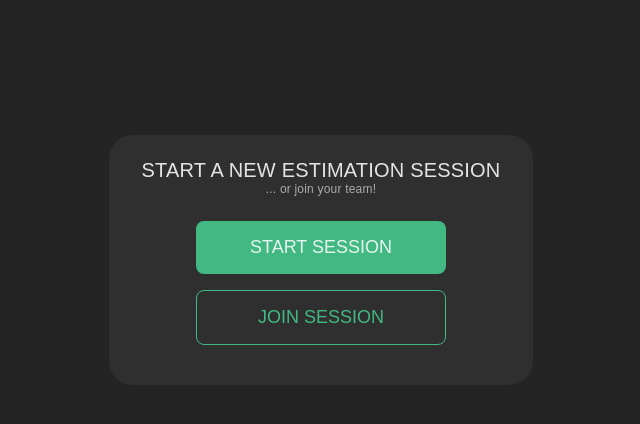
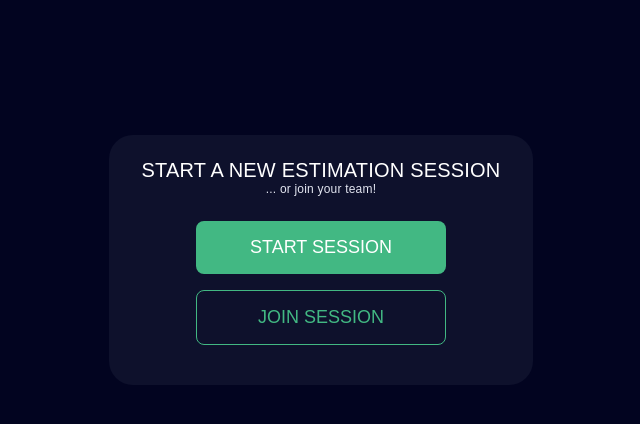
Before and after one commit to Steffra/estimate.cards, a Nuxt app: page / in a window 1280 px wide. Shown: the top 424 px of the page, without its empty margins (319-959 px from the left). Built offline with nearby package versions, Linux system fonts and the light colour scheme.

Commit message:
implement nuxt inspired design

```diff
--- a/app.vue
+++ b/app.vue
@@ -9,18 +9,18 @@
 :root {
   /*default colors */
   --branding: #42b883;
-  --branding-light: #42d392;
-  --branding-dark: #33a06f;
+  --branding-light: #00C16A;
+  --branding-dark: #00DC82;
   --accent-color: #73abfe;
 
   /*text colors */
-  --primary-text: rgb(255 255 255 / 87%);
-  --secondary-text: rgb(255 255 255 / 60%);
+  --primary-text: rgb(255 255 255);
+  --secondary-text: #e2e5f0;
 
   /*background colors */
-  --background-color: #242424;
-  --soft-background: #2f2f2f;
-  --tertiary-background: #2f2f2f;
+  --background-color: #020420;
+  --soft-background: #0e112c;
+  --tertiary-background: #0e112c;
 
   --divider: rgb(84 84 84 / 65%);
 
```
